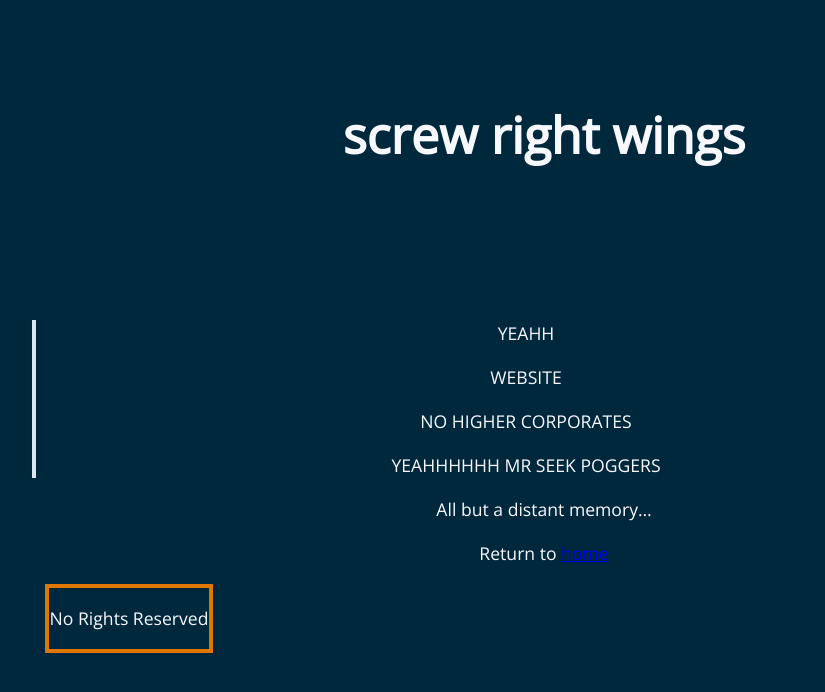
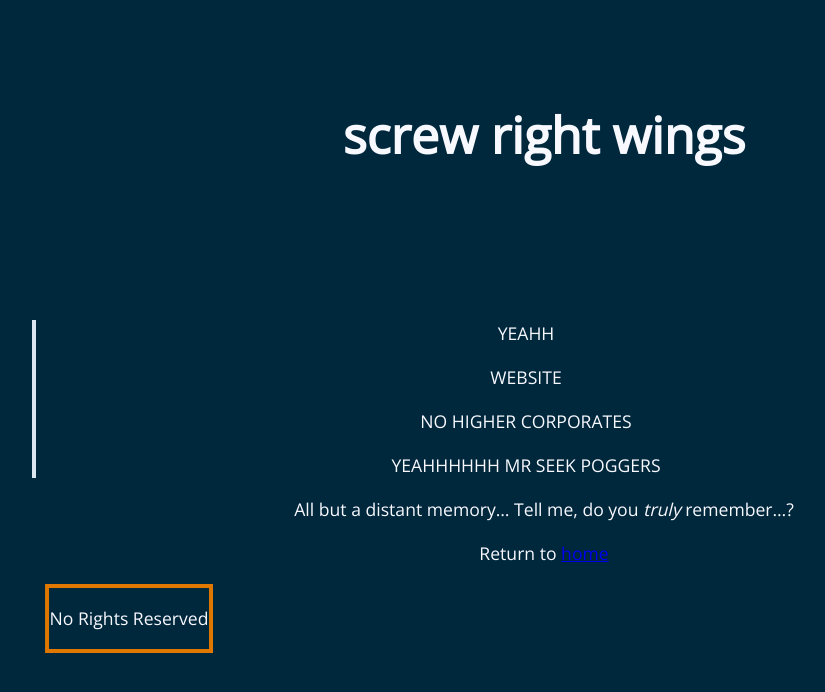
Before and after one commit to anonymoof1528/the-shadow-garten, a Jekyll site: the page built from awakening.md, in a window 1280 px wide. Shown: the top 692 px of the page, without its empty margins (96-921 px from the left). Built offline with Jekyll 4.4.1, drawn with Linux system fonts in a browser that asks for light colours.

Commit message:
Uhh
domain expansion fr fr
無料空性

```diff
--- a/awakening.md
+++ b/awakening.md
@@ -3,7 +3,7 @@ title: screw right wings
 ---
 >YEAHH
 >
-WEBSITE
+>WEBSITE
 >
 >NO HIGHER CORPORATES
 >
@@ -12,5 +12,6 @@ WEBSITE
 >POGGERS
 
 All but a distant memory...
+Tell me, do you *truly* remember...?
 
 Return to [home](index.md)
```
